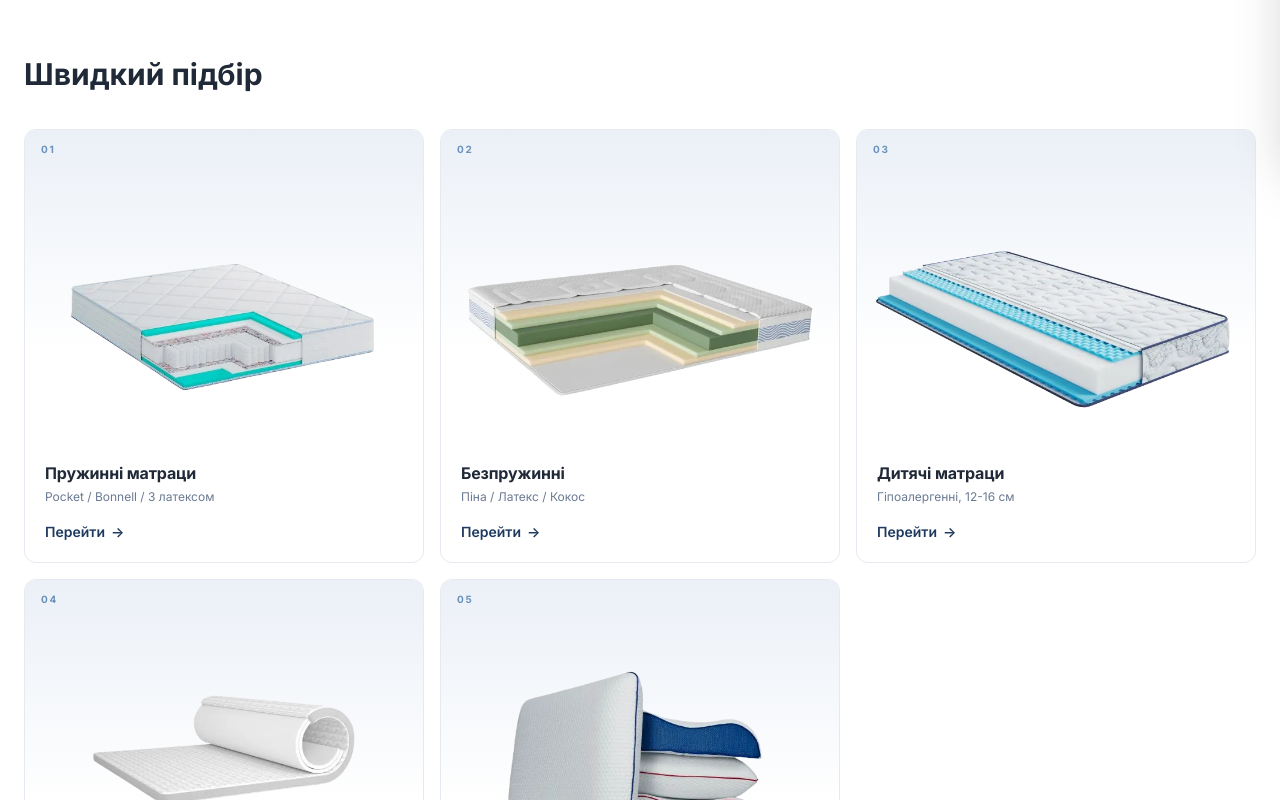
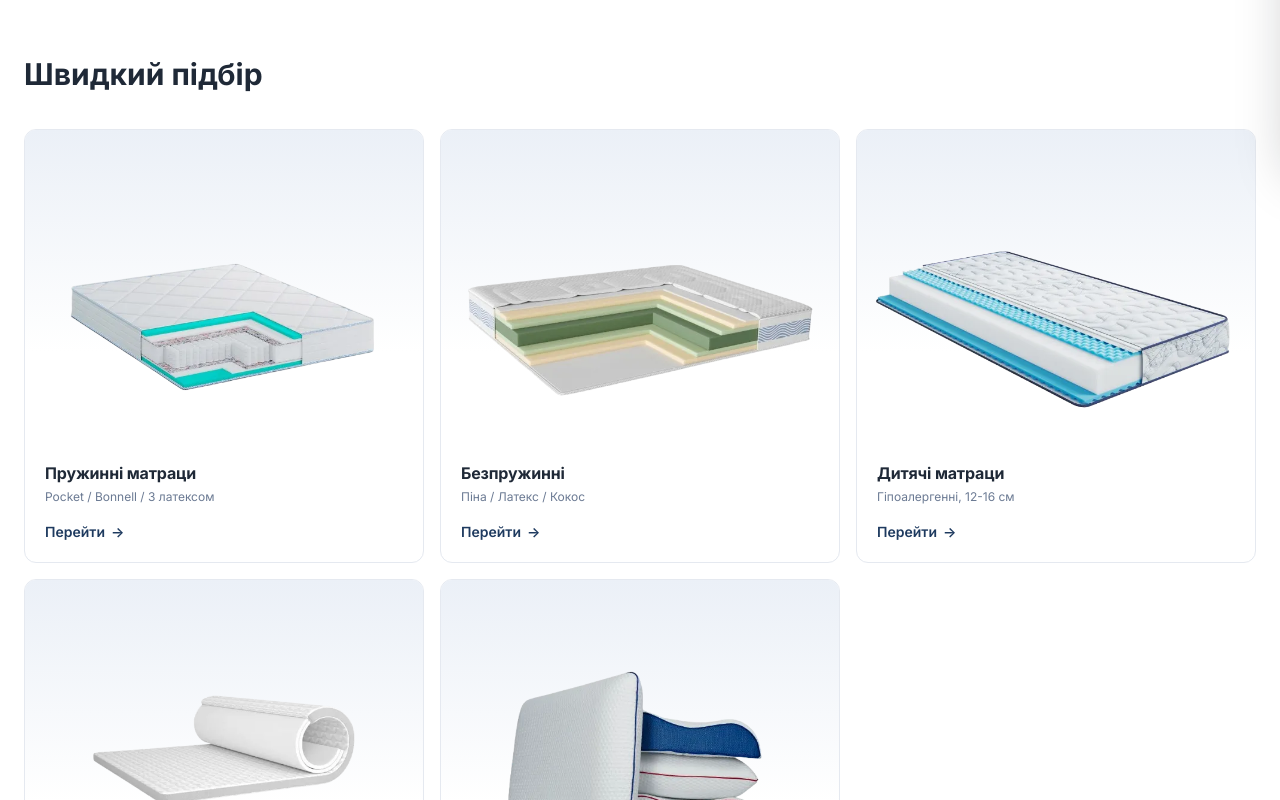
Before and after one commit to Greenfield-Taster/mattress-shop, a React (Vite) app: page / in a window 1280 px wide. Shown: the part 640-1440 px from the top of the page. Built offline with nearby package versions, Linux system fonts and the light colour scheme; no server answers.

Commit message:
Remove numbered indicators from quick selection cards

```diff
--- a/src/styles/pages/_home.scss
+++ b/src/styles/pages/_home.scss
@@ -444,7 +444,6 @@
   }
 
   &__grid {
-    counter-reset: category-counter;
     display: grid;
     grid-template-columns: repeat(5, 1fr);
     gap: v.$spacing-4;
@@ -460,7 +459,6 @@
 }
 
 .category-card {
-  counter-increment: category-counter;
   position: relative;
   background: v.$neutral-0;
   border: 1px solid v.$color-border;
@@ -474,27 +472,10 @@
     box-shadow 240ms v.$transition-timing,
     border-color 240ms v.$transition-timing;
 
-  &::before {
-    content: counter(category-counter, decimal-leading-zero);
-    position: absolute;
-    top: v.$spacing-3;
-    left: v.$spacing-4;
-    z-index: 2;
-    font-size: 10px;
-    font-weight: v.$font-weight-bold;
-    letter-spacing: 0.18em;
-    color: v.$brand-primary-300;
-    transition: color 240ms v.$transition-timing;
-  }
-
   &:hover {
     transform: translateY(-3px);
     border-color: v.$brand-primary-300;
     box-shadow: 0 14px 28px -14px rgba(30, 58, 95, 0.22);
-
-    &::before {
-      color: v.$brand-secondary-500;
-    }
 
     .category-card__image img {
       transform: scale(1.05);
@@ -576,12 +557,6 @@
   @media (max-width: v.$breakpoint-md) {
     flex-direction: row;
     align-items: stretch;
-
-    &::before {
-      top: v.$spacing-2;
-      left: auto;
-      right: v.$spacing-4;
-    }
 
     &::after {
       content: "→";
```
